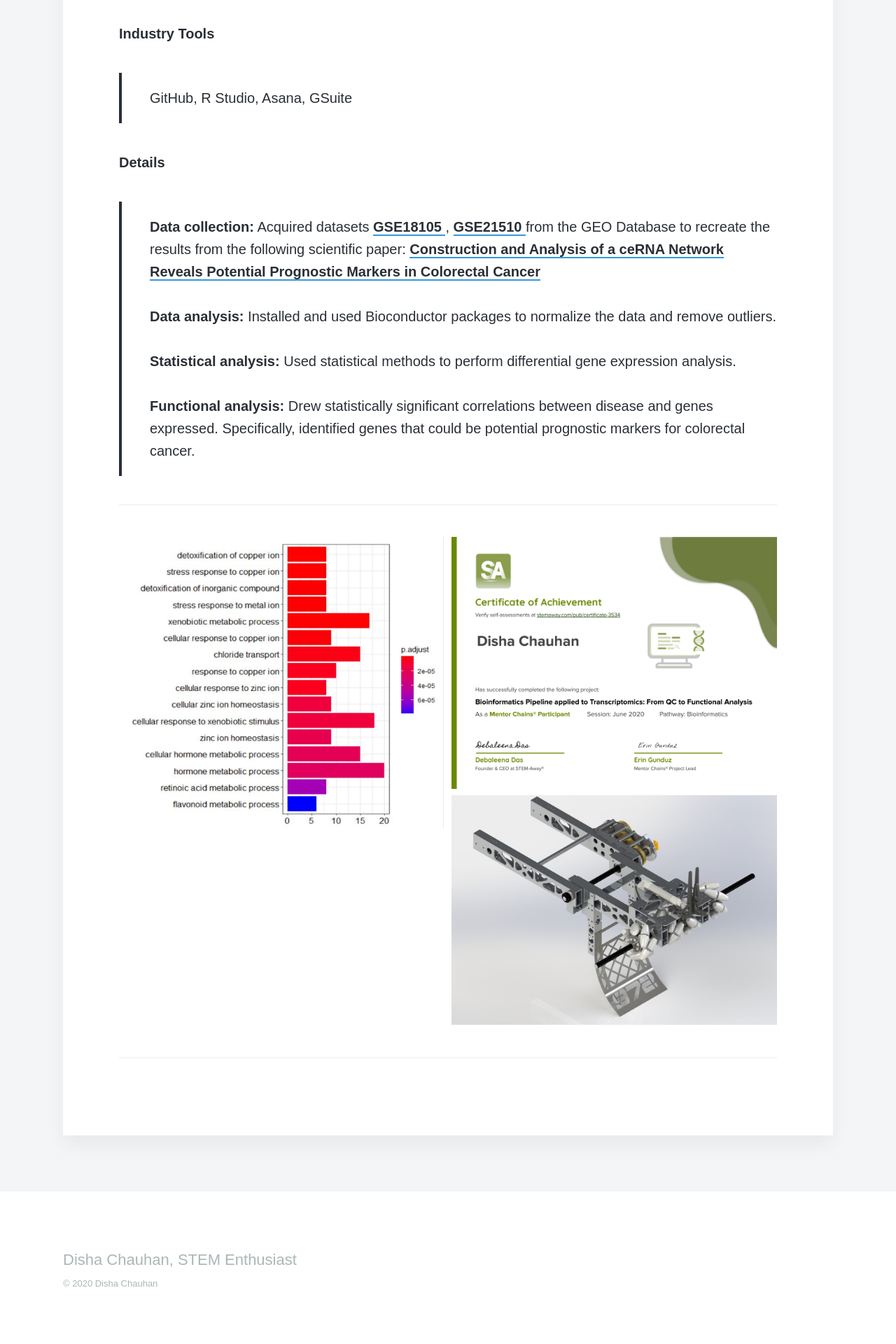
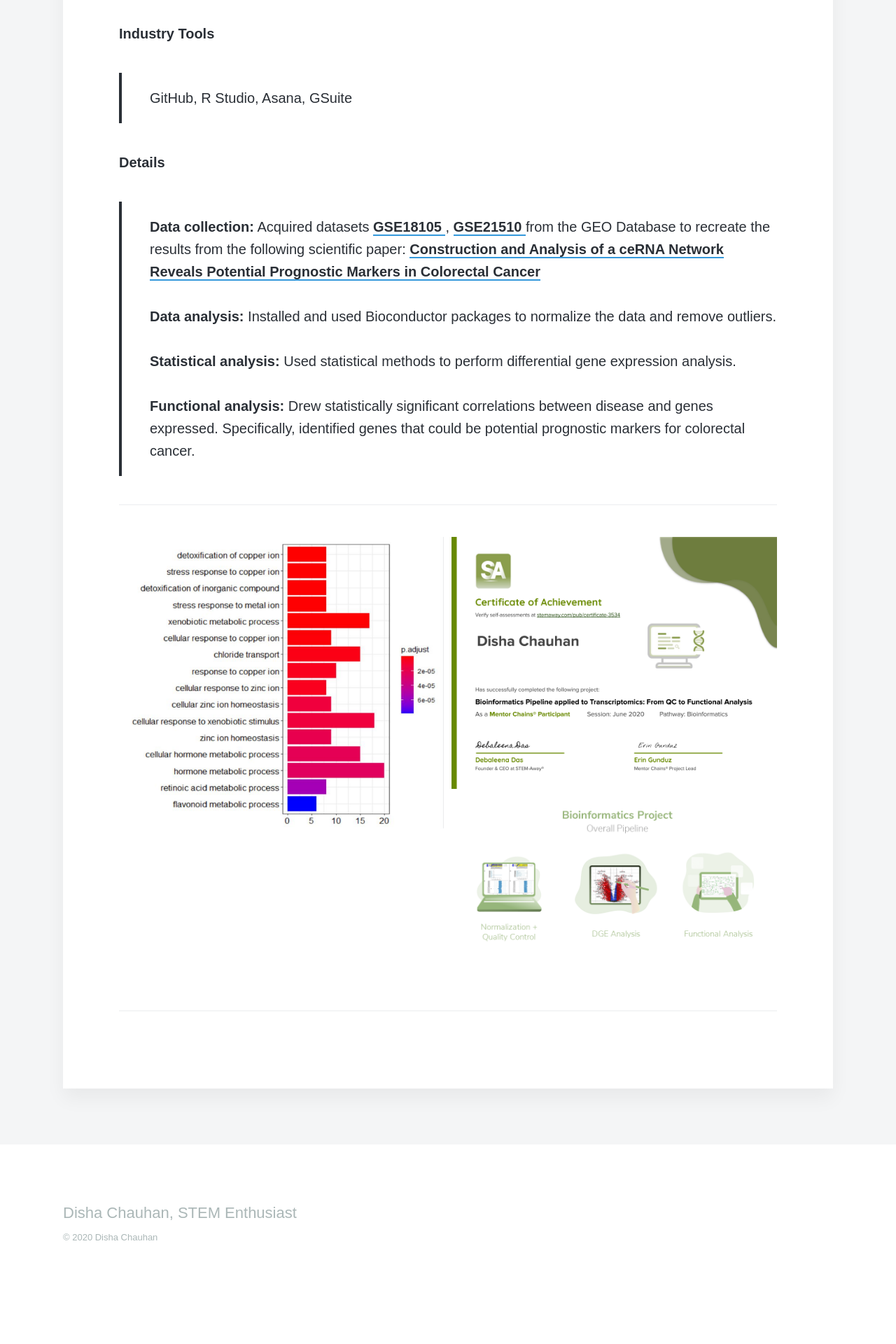
Before and after one commit to disha-22/disha-22.github.io, a Jekyll site: the page built from _projects/bio.md, in a window 1280 px wide. Shown: the part 2356-4276 px from the top of the page at 70% size. Built offline with Jekyll 4.4.1, drawn with Linux system fonts in a browser that asks for light colours; nearby versions of some CDN libraries; some web fonts are replaced; after the commit the page ends 4210 px from its top, so only the background shows below that.

Commit message:
Update bio.md

```diff
--- a/_projects/bio.md
+++ b/_projects/bio.md
@@ -40,7 +40,7 @@ This was an extremely challenging project that helped me get an understanding of
 <div class="gallery" data-columns="2">
 	<img src="/images/demo/bio.PNG">
 	<img src="/images/demo/sa-certificate.png">
-	<img src="/images/demo/r2.jpg">
+	<img src="/images/demo/bioinformatics-p.png">
 </div>
 
 
```
